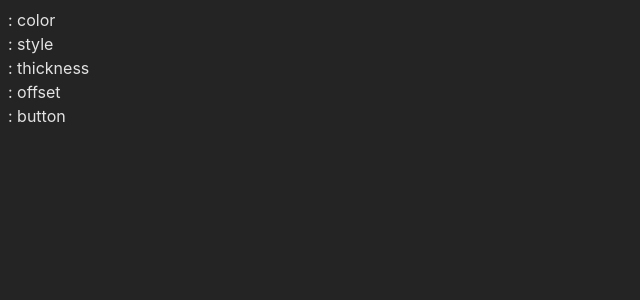
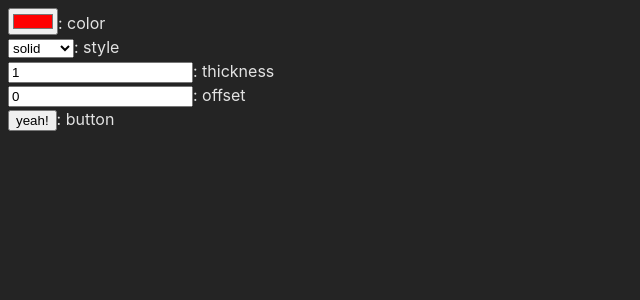
Before and after one commit to CJ-Cepe/outliner, a React (Vite) app: page / in a window 1280 px wide. Shown: the top 300 px of the page, without its empty margins (0-640 px from the left). Built offline with nearby package versions, Linux system fonts and the light colour scheme.

Commit message:
Feat: separate field to its own component, and set onChange event handler

```diff
--- a/src/App.jsx
+++ b/src/App.jsx
@@ -1,65 +1,26 @@
 import { useState } from 'react'
-
-function Field({labelName, componentType}){
-  let input = null
-  switch(componentType){
-    case "offset":
-      input = <OffsetPicker/>
-      break;
-    case "thickness":
-      input = <ThicknessPicker />
-    case "color":
-      input = <ColorPicker/>
-      break;
-    case "style":
-      input = <StylePicker/>
-      break;
-    case "button":
-      input = <Button/>
-      break;
-  }
-
-  return(
-    <div>
-      <label htmlFor="">
-        {input}
-        : {labelName}
-      </label>
-    </div>
-    )
-}
-
-function ThicknessPicker(){
-
-}
-
-function OffsetPicker(){
-
-}
-
-function ColorPicker(){
-
-}
-
-function StylePicker(){
-
-}
-
-function Button(){
-
-}
+import Field from './Field';
 
 
 function App() {
-  const [count, setCount] = useState(0)
+  const [outline, setOutline] = useState({
+    color: "#ff0000",
+    style: "solid",
+    thickness: "1",
+    offset: "0",
+  });
+
+  const handleChange = (key, value) => {
+    setOutline({...outline, [key]: value})
+  }
 
   return (
     <main>
-      <Field labelName="color" componentType="color" onChange=""/>
-      <Field labelName="style" componentType="style" onChange=""/>
-      <Field labelName="thickness" componentType="thickness" onChange=""/>
-      <Field labelName="offset" componentType="offset" onChange=""/>
-      <Field labelName="button" componentType="button" onChange=""/>
+      <Field labelName="color" componentType="color" data={outline} onChange={handleChange}/>
+      <Field labelName="style" componentType="style" data={outline} onChange={handleChange}/>
+      <Field labelName="thickness" componentType="thickness" data={outline} onChange={handleChange}/>
+      <Field labelName="offset" componentType="offset" data={outline} onChange={handleChange}/>
+      <Field labelName="button" componentType="button" data={outline} onChange={handleChange}/>
     </main>
   )
 }
--- /dev/null
+++ b/src/Field.jsx
@@ -0,0 +1,108 @@
+  function ColorPicker({attribute, onChange}){
+    const handleChange = (event) => {
+        onChange("color", event.target.value)
+    }
+
+    return (
+      <>
+        <input type="color" onChange={handleChange} value={attribute}/>
+      </>
+    )
+  }
+
+  function StylePicker({attribute, onChange}){
+    const handleChange = (event) => {
+     onChange("style", event.target.value)
+    }
+
+    return (
+      <>
+        <select name="" id="" onChange={handleChange} value={attribute}>
+          <option value="auto">auto</option>
+
+          <option value="solid">solid</option>
+          <option value="dotted">dotted</option>
+          <option value="dashed">dashed</option>
+          <option value="double">double</option>
+
+          <option value="groove">groove</option>
+          <option value="ridge">ridge</option>
+          <option value="inset">inset</option>
+          <option value="outset">outset</option>
+        </select>
+      </>
+    )
+  }
+
+  function ThicknessPicker({attribute, onChange}){
+    const handleChange = (event) => {
+        onChange("thickness", event.target.value)
+    }
+
+    return (
+      <>
+        <input type="number" onChange={handleChange} value={attribute}/>
+      </>
+    )
+  }
+
+  function OffsetPicker({attribute, onChange}){
+    const handleChange = (event) => {
+        onChange("offset", event.target.value)
+    }
+
+    return (
+      <>
+        <input type="number" onChange={handleChange} value={attribute}/>
+      </>
+    )
+  }
+
+  function Button({outline}){
+
+    const handleOnClick = () => {
+        console.log(outline.color, outline.style, outline.thickness, outline.offset)
+    }
+
+    return (
+      <>
+        <button onClick={handleOnClick}> yeah!</button>
+      </>
+    )
+  }
+
+
+function Field({labelName, componentType, data, onChange}){
+
+    let input = null
+
+    switch(componentType){
+      case "color":
+        input = <ColorPicker attribute={data["color"]} onChange={onChange}/>
+        break;
+      case "style":
+        input = <StylePicker attribute={data["style"]} onChange={onChange}/>
+        break;
+      case "thickness":
+        input = <ThicknessPicker attribute={data["thickness"]} onChange={onChange}/>
+        break;
+      case "offset":
+        input = <OffsetPicker attribute={data["offset"]} onChange={onChange}/>
+        break;
+      case "button":
+        input = <Button outline={data}/>
+        break;
+    }
+
+    return(
+      <div>
+        <label>
+          {input}
+          : {labelName}
+        </label>
+      </div>
+      )
+  }
+
+
+export default Field
```
